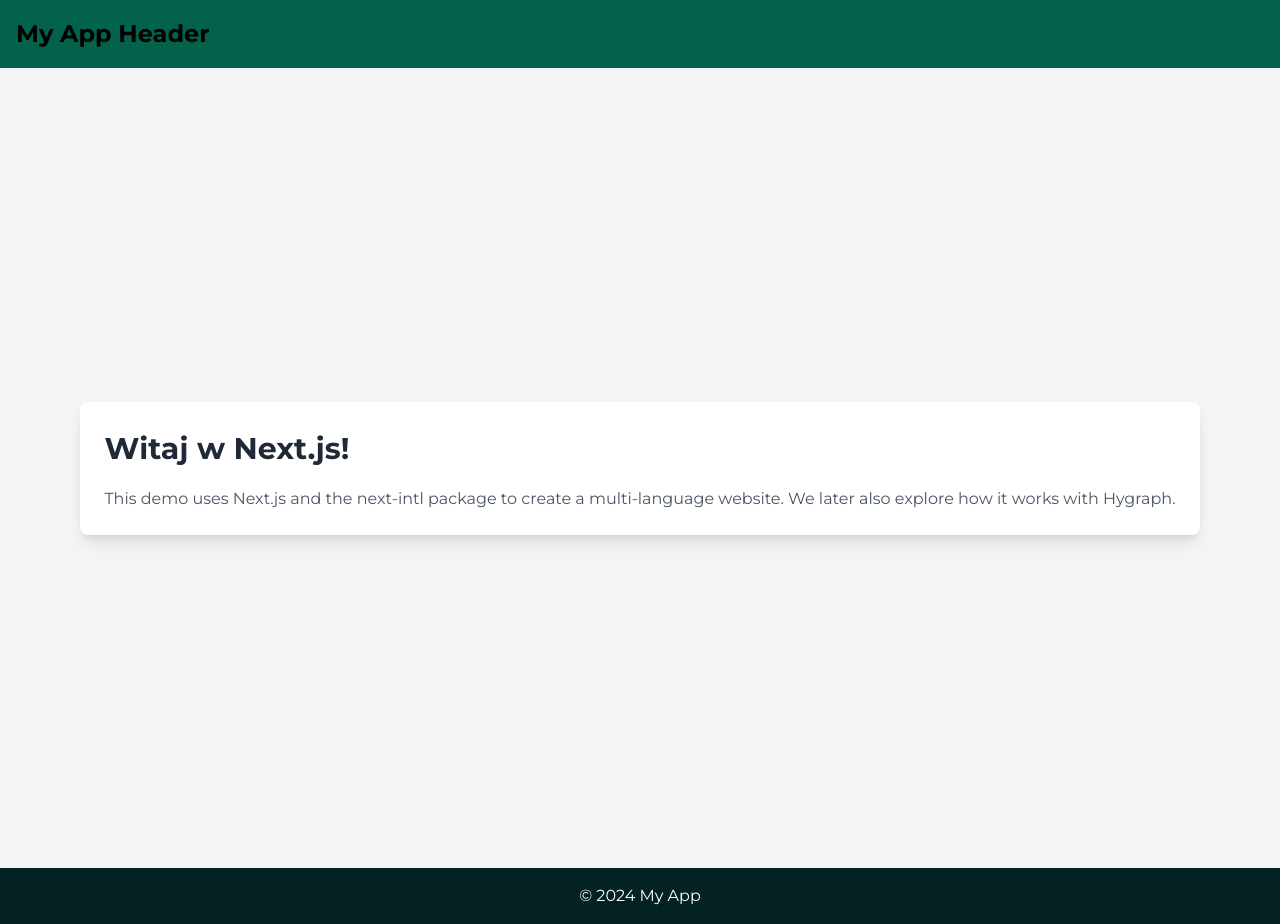
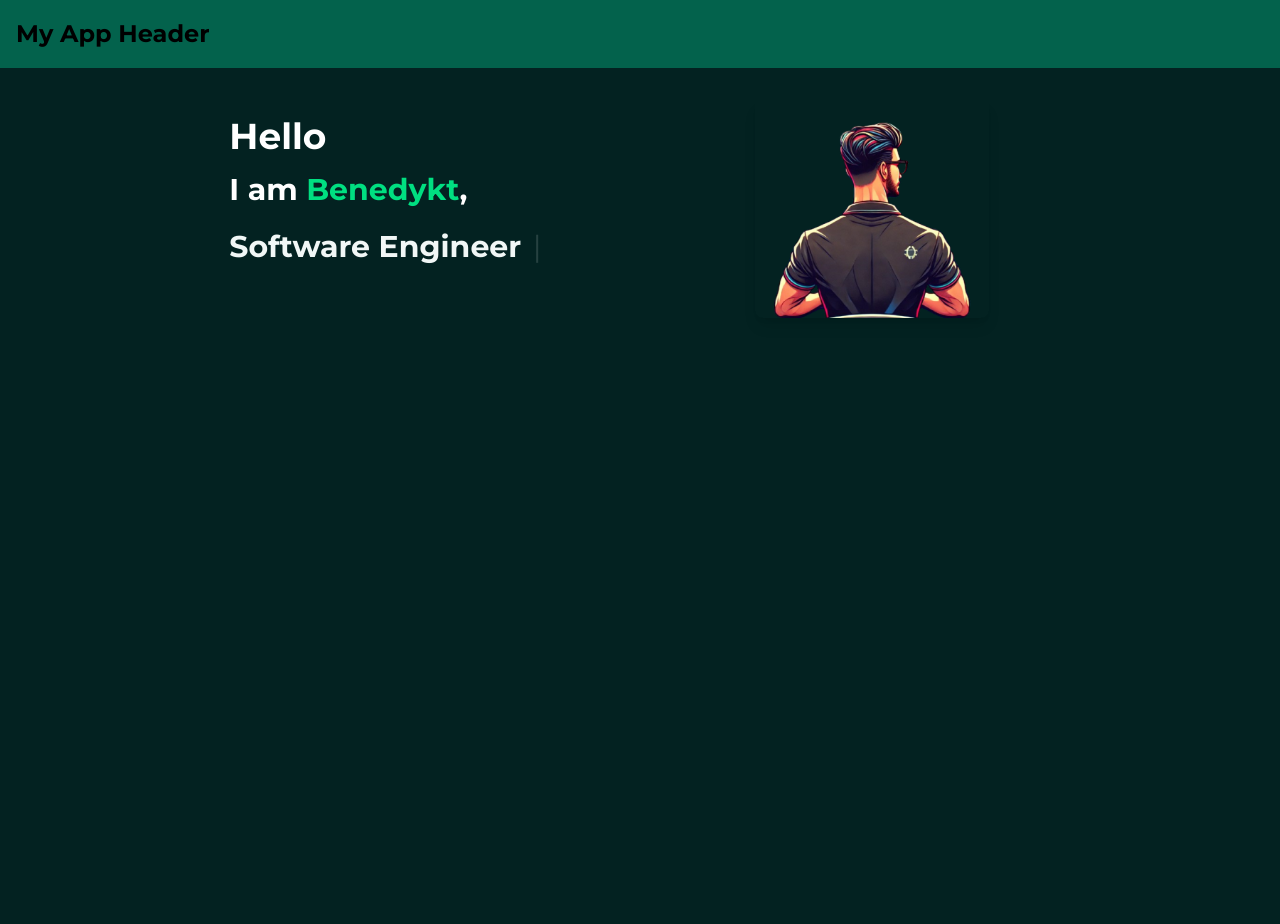
Before and after one commit to benhus8/benedykt-the-dev, a Next.js app in the folder frontend/: page /en in a window 1280 px wide. After the commit the page ends 800 px from the top, so only its background shows below. Built offline with nearby package versions, Linux system fonts and the light colour scheme.

Commit message:
add animations

```diff
--- /dev/null
+++ b/frontend/app/[locale]/_components/AboutMe.jsx
@@ -0,0 +1,42 @@
+"use client";
+
+import { Typewriter } from "react-simple-typewriter";
+
+export default function IntroSection() {
+    return (
+        <div className="flex items-center justify-center bg-primary-darkest">
+            <div className="mx-auto text-white flex items-center w-2/3">
+                <div className="w-2/3 p-4">
+                    <h1 className="text-4xl font-bold mb-4">Hello</h1>
+                    <h2 className="text-3xl font-bold mb-4">
+                        I am <span className="text-primary-light font-bold">Benedykt</span>,
+                    </h2>
+                    <h3 className="text-2xl font-medium">
+                        <span className="text-primary-white font-bold">
+                            <Typewriter
+                                words={["Software Engineer ", "Backend Developer ", "Fullstack Developer "]}
+                                loop={0}
+                                cursor
+                                cursorStyle={
+                                    <span style={{ fontWeight: "normal", fontSize: "inherit" }}>|</span>
+                                }
+                                cursorBlinking={true}
+                                cursorClassName="font-light"
+                                typeSpeed={70}
+                                deleteSpeed={30}
+                                delaySpeed={4000}
+                            />
+                        </span>
+                    </h3>
+                </div>
+                <div className="mt-8">
+                    <img
+                        src="/me-image.png"
+                        alt="Benedykt"
+                        className="w-3/4 max-w-md rounded-lg shadow-lg"
+                    />
+                </div>
+            </div>
+        </div>
+    );
+}
--- a/frontend/app/[locale]/layout.jsx
+++ b/frontend/app/[locale]/layout.jsx
@@ -12,10 +12,9 @@ export default async function RootLayout({children, params}) {
     const {locale} = await params?.locale || 'en';
     return (
         <html lang={locale}>
-        <body className="bg-primary-darkest ">
+        <body className="bg-primary-darkest min-h-screen">
         <Header/>
-        <main>{children}</main>
-        <Footer/>
+        <main className="bg-primary-darkest">{children}</main>
         </body>
         </html>
     );
--- a/frontend/app/[locale]/page.jsx
+++ b/frontend/app/[locale]/page.jsx
@@ -1,19 +1,13 @@
-import Transition from "@/motion/Transition";
+import Transition from "@/components/animated/Transition";
 import { useTranslations } from 'next-intl';
+import AboutMe from "./_components/AboutMe";
 
 export default function Home() {
     const t = useTranslations('Home.Hero');
 
     return (
         <Transition>
-            <div className="flex justify-center items-center h-screen bg-gray-100">
-                <div
-                    className="p-6 bg-white rounded-lg shadow-lg"
-                >
-                    <h1 className="text-2xl font-bold text-gray-800">Witaj w Next.js!</h1>
-                    <p className="mt-4 text-gray-600">{t('Subtitle')}</p>
-                </div>
-            </div>
+            <AboutMe />
         </Transition>
     );
 }
--- a/frontend/components/Footer.jsx
+++ b/frontend/components/Footer.jsx
@@ -1,6 +1,6 @@
 export default function Footer() {
     return (
-        <footer className="p-4 bg-primary-darkest text-white text-center">
+        <footer className="sticky bottom-0 p-4 bg-primary-darkest text-white text-center">
             <p>&copy; 2024 My App</p>
         </footer>
     )
--- /dev/null
+++ b/frontend/components/animated/AnimatedLine.jsx
@@ -0,0 +1,14 @@
+"use client";
+
+import { motion } from "framer-motion";
+
+export default function AnimatedLine({ className }) {
+    return (
+        <motion.div
+            className={className}
+            initial={{ width: 0 }}
+            animate={{ width: "100%" }}
+            transition={{ duration: 1, ease: "easeInOut" }}
+        />
+    );
+}
--- a/frontend/locales/en.json
+++ b/frontend/locales/en.json
@@ -5,5 +5,11 @@
       "Subtitle": "This demo uses Next.js and the next-intl package to create a multi-language website. We later also explore how it works with Hygraph.",
       "CallToAction": "Read about us"
     }
+  },
+  "Header": {
+    "about-me": "About me",
+    "stack": "Stack",
+    "experience": "Experience",
+    "contact-me": "Contact me"
   }
 }
--- a/frontend/locales/pl.json
+++ b/frontend/locales/pl.json
@@ -5,5 +5,11 @@
       "Subtitle": "To jest polskie demo gdzie uzywam langów",
       "CallToAction": "Read about us"
     }
+  },
+  "Header": {
+    "about-me": "O mnie",
+    "stack": "Technologie",
+    "experience": "Doświadczenie",
+    "contact-me": "Kontakt"
   }
 }
--- a/frontend/package.json
+++ b/frontend/package.json
@@ -14,7 +14,8 @@
     "next": "^15.1.1",
     "next-intl": "^3.26.2",
     "react": "^19.0.0",
-    "react-dom": "^19.0.0"
+    "react-dom": "^19.0.0",
+    "react-simple-typewriter": "^5.0.1"
   },
   "devDependencies": {
     "@eslint/eslintrc": "^3",
--- a/frontend/tailwind.config.mjs
+++ b/frontend/tailwind.config.mjs
@@ -8,6 +8,9 @@ export default {
   ],
   theme: {
     extend: {
+      height: {
+        "0.25": "1px", // Dodaj niestandardową wysokość
+      },
       fontFamily: {
         sans: ["Montserrat", "sans-serif"],
       },
```
Also changed, not shown: frontend/components/animated/Transition.jsx (renamed from frontend/motion/Transition.jsx), frontend/public/me-image.png (added), 1 other file (tests, documents, lock files or other folders).
